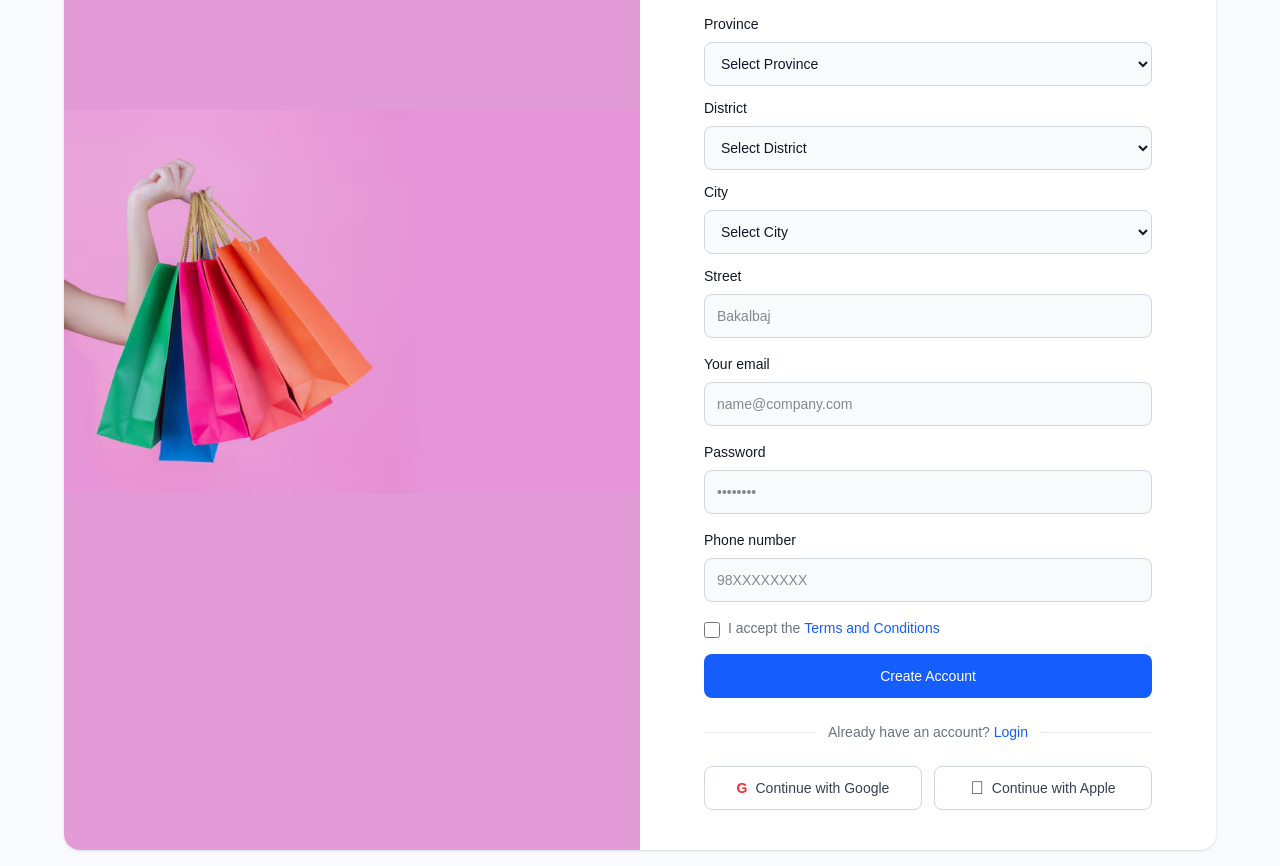
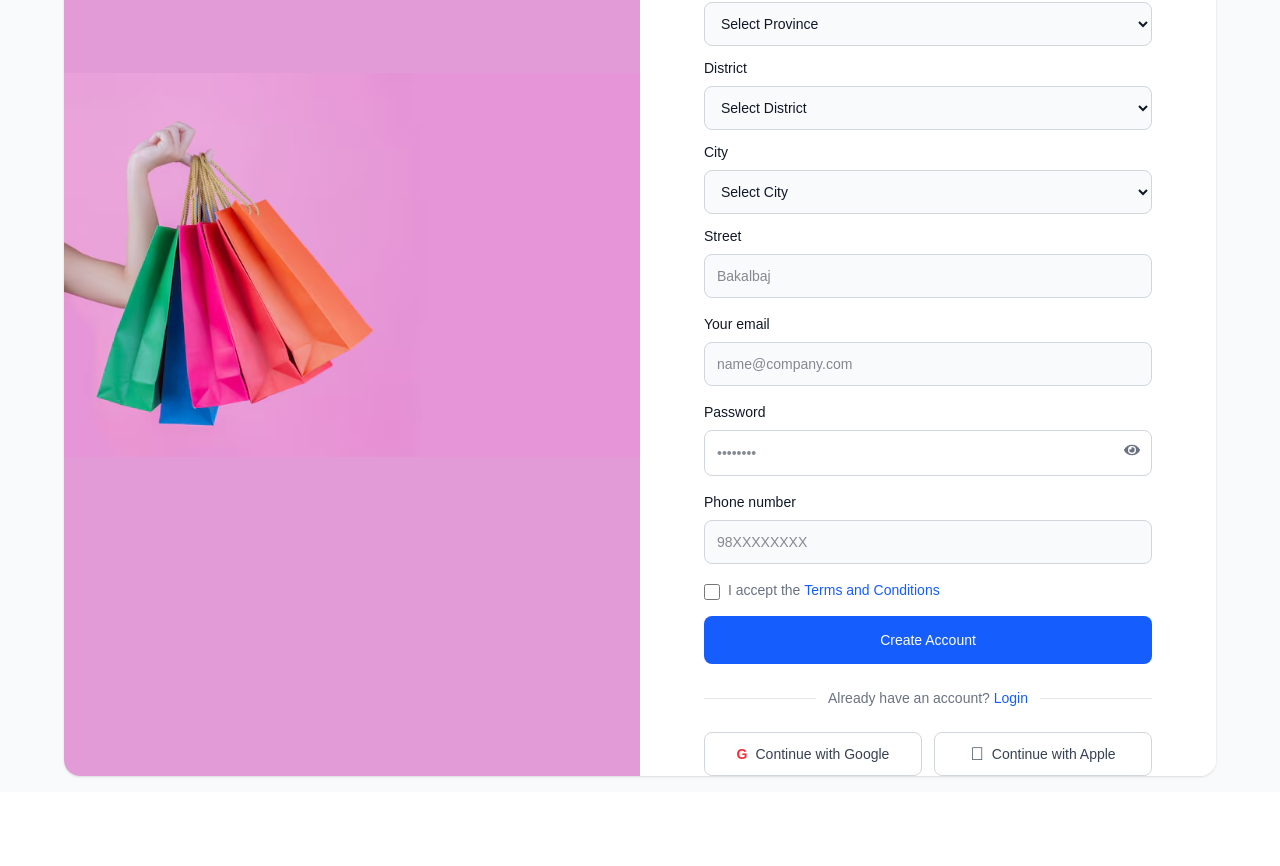
Before and after one commit to sabinmahata550-gif/ShopNepal-client, a Next.js app: page /register in a window 1280 px wide. Shown: the part 342-1208 px from the top of the page. After the commit the page ends 1134 px from the top, so only its background shows below. Built offline with nearby package versions, Linux system fonts and the light colour scheme; no server answers.

Commit message:
add zustand loading

```diff
--- a/package.json
+++ b/package.json
@@ -14,6 +14,8 @@
     "react": "19.2.8",
     "react-dom": "19.2.8",
     "react-hook-form": "^7.89.0",
+    "react-icons": "^5.7.0",
+    "react-toastify": "^11.1.0",
     "zustand": "^5.0.15"
   },
   "devDependencies": {
--- a/src/api/auth.js
+++ b/src/api/auth.js
@@ -1,14 +1,11 @@
 import config from "@/config/config.js";
 import axios from "axios";
 
-export const loginUser = async (data) => {
-    const respons = await axios.post(`${config.apiUrl}/api/auth/login`, data);
+export const login = async (data) => {
+    return await axios.post(`${config.apiUrl}/api/auth/login`, data);
 
-    return respons.data;
 }
 
-export const signupUser = async (data) => {
-    const respons = await axios.post(`${config.apiUrl}/api/auth/register`, data);
-
-    return respons.data;
+export const signup = async (data) => {
+    return await axios.post(`${config.apiUrl}/api/auth/register`, data);
 }
--- a/src/app/(auth)/layout.js
+++ b/src/app/(auth)/layout.js
@@ -2,11 +2,11 @@ import React from "react";
 
 const Layout = ({ children }) => {
   return (
-    <main className="min-h-screen bg-gray-50 flex items-center justify-center p-4">
+    <main className=" bg-gray-50 flex items-center justify-center p-4">
 
-      <div className="w-full max-w-6xl bg-white rounded-2xl overflow-hidden shadow-sm">
+      <div className="w-full max-w-6xl bg-white rounded-2xl overflow-hidden shadow-sm ccontainer">
 
-        <div className="flex min-h-[700px]">
+        <div className="flex min-h-[80vh]">
 
           {/* Left Image */}
           <div className="hidden md:block md:w-1/2 bg-[#e39bd7]">
@@ -20,7 +20,7 @@ const Layout = ({ children }) => {
           </div>
 
           {/* Right Form */}
-          <div className="w-full md:w-1/2 bg-white flex items-start justify-center px-6 py-10 sm:px-8 lg:px-12">
+          <div className="w-full md:w-1/2 bg-white flex items-start justify-center px-6 sm:px-8 lg:px-12">
 
             <div className="w-full max-w-md">
               {children}
--- a/src/app/(auth)/login/page.js
+++ b/src/app/(auth)/login/page.js
@@ -2,17 +2,41 @@
 import Link from "next/link";
 import { useForm } from "react-hook-form";
 import { REGISTER_ROUTE } from "@/constants/routes";
-import { loginUser } from "@/api/auth";
+import { login } from "@/api/auth";
+import PasswordInput from "@/components/PasswordInput";
+import useAuthStore from "@/stores/authStote";
+import { useState } from "react";
+import Spinner from "@/components/Spinner";
+import { toast } from "react-toastify";
+
+
 
 const LoginPage = () => {
   const { register, handleSubmit } = useForm();
+  const [loading, setLoading] = useState(false);
+  const { loginUser } = useAuthStore.getState();
+
   function submitForm(data) {
+    setLoading(true);
+
     console.log("Login data:", data);
 
-    loginUser(data).then((response) => {
-      console.log(response);
-    }).catch((error) => {
-      console.error(error);
+    login(data)
+      .then((response) => {
+        console.log("Login response:", response);
+        loginUser({ user: response.user });
+        toast.success("Login successful!");
+      })
+      .catch((error) => {
+        console.error("Login error:", error);
+
+        toast.error(
+          error.response?.data?.error ||
+          "Login failed. Please try again."
+        );
+      })
+      .finally(() => {
+        setLoading(false);
       });
   }
   return (
@@ -182,24 +206,8 @@ const LoginPage = () => {
                 Password
               </label>
 
-              <input
-                type="password"
+              <PasswordInput
                 id="password"
-                placeholder="••••••••"
-                required
-                className="
-                  w-full
-                  p-3
-                  bg-white
-                  border border-gray-300
-                  text-gray-900
-                  text-sm
-                  rounded-lg
-                  outline-none
-                  focus:ring-2
-                  focus:ring-blue-500
-                  focus:border-blue-500
-                "
                 {...register("password")}
               />
             </div>
@@ -229,21 +237,34 @@ const LoginPage = () => {
             {/* Sign In */}
             <button
               type="submit"
+              disabled={loading}
               className="
     w-full
+    h-12
     text-white
     bg-blue-600
     hover:bg-blue-700
     active:bg-blue-800
+    disabled:bg-blue-400
     font-medium
     rounded-lg
     text-sm
     px-5
-                py-3
     transition
+    flex
+    items-center
+    justify-center
+    gap-2
   "
             >
-              Sign in
+              {loading ? (
+                <>
+                  <Spinner />
+                  Signing in...
+                </>
+              ) : (
+                "Sign in"
+              )}
             </button>
 
           </form>
--- a/src/app/(auth)/register/page.js
+++ b/src/app/(auth)/register/page.js
@@ -1,23 +1,44 @@
 "use client";
 
 import { useForm } from "react-hook-form";
-import { signupUser } from "@/api/auth";
+import { signup } from "@/api/auth";
 import Link from "next/link";
+import PasswordInput from "@/components/PasswordInput";
+import authStore from "@/stores/authStote";
+import { toast } from "react-toastify";
+import { useState } from "react";
+import Spinner from "@/components/Spinner";
 
 const RegisterPage = () => {
 
     const { register, handleSubmit } = useForm();
+    const { signupUser } = authStore.getState();
+    const [loading, setLoading] = useState(false);
 
     function submitForm(data) {
-        console.log("Signup data:", data);
+        setLoading(true);
 
-        signupUser(data)
+        signup(data)
             .then((response) => {
-                console.log(response);
+                signupUser({ user: response.user });
+                toast.success("Register successful!");
             })
             .catch((error) => {
-                console.error(error);
+                console.error("Register error:", error);
+
+                const errors = error.response?.data?.errors;
+
+                if (errors?.length > 0) {
+                    errors.forEach((err) => {
+                        toast.error(err.message);
                     });
+                } else {
+                    toast.error(
+                        error.response?.data?.message ||
+                        "Register failed. Please try again."
+                    );
+                }
+            })
     }
 
     return (
@@ -290,24 +311,9 @@ const RegisterPage = () => {
                         Password
                     </label>
 
-                    <input
-                        type="password"
+                    <PasswordInput
                         id="password"
-                        placeholder="••••••••"
                         {...register("password")}
-                        required
-                        className="
-              w-full h-11
-              px-3
-              bg-gray-50
-              border border-gray-300
-              text-gray-900
-              text-sm
-              rounded-lg
-              outline-none
-              focus:ring-2
-              focus:ring-blue-500
-            "
                     />
 
                 </div>
@@ -377,19 +383,35 @@ const RegisterPage = () => {
                 {/* Create Account */}
                 <button
                     type="submit"
+                    disabled={loading}
                     className="
     w-full
-            h-11
+    h-12
+    text-white
     bg-blue-600
     hover:bg-blue-700
-            text-white
+    active:bg-blue-800
+    disabled:bg-blue-400
+    disabled:cursor-not-allowed
+    font-medium
     rounded-lg
     text-sm
-            font-medium
+    px-5
     transition
+    flex
+    items-center
+    justify-center
+    gap-2
   "
                 >
-                    Create Account
+                    {loading ? (
+                        <>
+                            <Spinner />
+                            Creating Account...
+                        </>
+                    ) : (
+                        "Create Account"
+                    )}
                 </button>
 
             </form>
--- a/src/app/layout.js
+++ b/src/app/layout.js
@@ -1,5 +1,6 @@
 import Header from "@/components/Header";
 import "./globals.css";
+import { ToastContainer } from "react-toastify";
 
 export const metadata = {
     title: {
@@ -17,6 +18,7 @@ const RootLayout = ({ children }) => {
 
                 <main className="pt-20">
                     {children}
+                    <ToastContainer position="top-center" autoClose={2000} />
                 </main>
             </body>
         </html>
--- /dev/null
+++ b/src/components/PasswordInput.js
@@ -0,0 +1,33 @@
+import { useState } from "react";
+import { FaEye, FaEyeSlash } from "react-icons/fa";
+const PasswordInput = (props) => {
+    const [showPassword, setShowPassword] = useState(false);
+    return (
+        <div className="relative">
+            <input
+                type={showPassword ? "text" : "password"}
+                placeholder="••••••••"
+                required
+                className="
+                  w-full
+                  p-3
+                  bg-white
+                  border border-gray-300
+                  text-gray-900
+                  text-sm
+                  rounded-lg
+                  outline-none
+                  focus:ring-2
+                  focus:ring-blue-500
+                  focus:border-blue-500
+                "
+                {...props}
+            />
+            <button className="absolute right-3 top-3 text-gray-500" type="button" onClick={() => setShowPassword(!showPassword)}>
+                {showPassword ? <FaEyeSlash/> : <FaEye/>}
+            </button>
+        </div>
+    )
+}
+
+export default PasswordInput
--- /dev/null
+++ b/src/stores/authStote.js
@@ -0,0 +1,24 @@
+import { create } from "zustand";
+import { persist } from "zustand/middleware";
+
+
+const authStore = create(persist((set, get) => ({
+    user: null,
+    isAuthenticated: false,
+    loginUser: (user) => set({
+        user,
+        isAuthenticated: true
+    }),
+
+    registerUser: (user) => set({
+        user,
+        isAuthenticated: true
+    }),
+    logout: () => set({
+        user: null,
+        isAuthenticated: false
+    })
+}), { name: "auth" }))
+
+
+export default authStore;
```
Also changed, not shown: src/components/Spinner.js (+5 -10 lines), 1 other file (tests, documents, lock files or other folders). Lines whose indentation alone changed are shown as unchanged.
